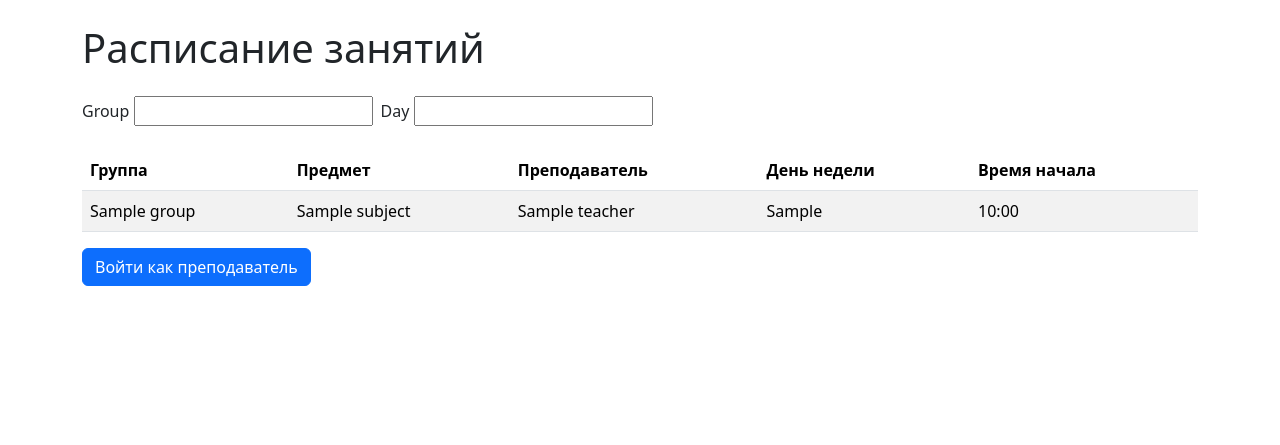
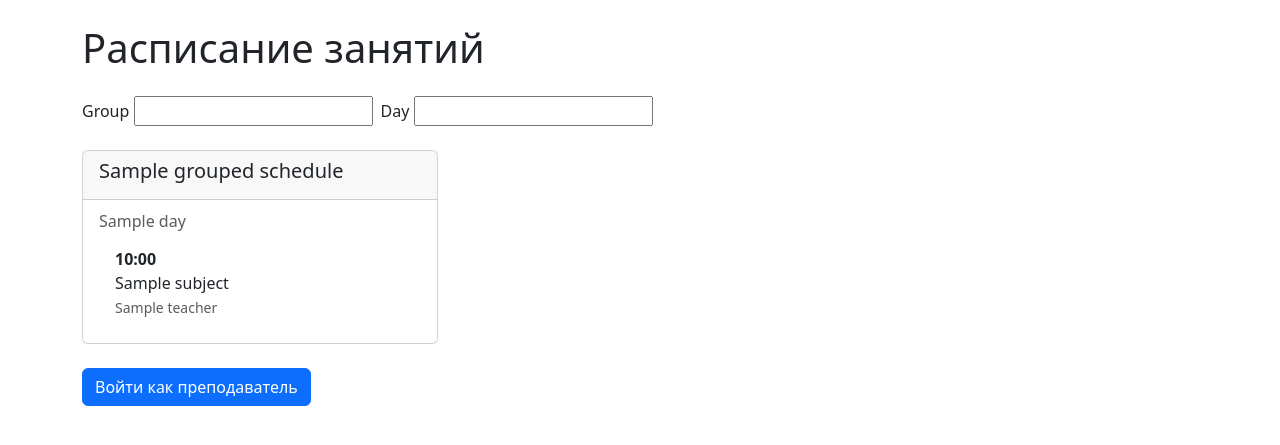
Before and after one commit to DiShGluck/SchedulE, a Django app: template Schedule/scheduleApp/templates/home.html in a window 1280 px wide. Shown: the part 56-501 px from the top of the page. Run offline with Django 3.2, Linux system fonts and the light colour scheme; the template is opened without the code that fills it: most values are stand-ins (such as "Sample title", 1, 10 or a date in 2020); form fields are guessed from the names that the template uses.

Commit message:
Schedule in blocks

```diff
--- a/Schedule/scheduleApp/templates/home.html
+++ b/Schedule/scheduleApp/templates/home.html
@@ -16,33 +16,34 @@
   </div>
 </form>
 
-{% if schedules %}
- <table class="table table-striped table-hover">
-    <thead>
-      <tr>
-        <th>Группа</th>
-        <th>Предмет</th>
-        <th>Преподаватель</th>
-        <th>День недели</th>
-        <th>Время начала</th>
-      </tr>
-    </thead>
-    <tbody>
-      {% for schedule in schedules %}
-        <tr
-          {% if user.is_authenticated %}
-            onclick="window.location='{% url 'update_schedule' schedule.id %}';"
-            style="cursor: pointer;"
-          {% endif %}>
-          <td>{{ schedule.group.name }}</td>
-          <td>{{ schedule.subject.name }}</td>
-          <td>{{ schedule.teacher }}</td>
-          <td>{{ schedule.get_day_display }}</td>
-          <td>{{ schedule.start_time|time:"H:i" }}</td>
-        </tr>
-      {% endfor %}
-    </tbody>
-  </table>
+{% if grouped_schedules %}
+  <div class="row">
+    {% for group_name, days in grouped_schedules.items %}
+      <div class="col-md-4 mb-4">
+        <div class="card">
+          <div class="card-header">
+            <h5 class="card-title">{{ group_name }}</h5>
+          </div>
+          <div class="card-body">
+            {% for day_name, schedules in days.items %}
+              <h6 class="card-subtitle mb-2 text-muted">{{ day_name }}</h6>
+              <ul class="list-group list-group-flush">
+                {% for schedule in schedules %}
+                  <li class="list-group-item {% if user.is_authenticated %}clickable-row{% endif %}" data-href="{% url 'update_schedule' schedule.id %}">
+                    <strong>{{ schedule.start_time|time:"H:i" }}</strong>
+                    <br>
+                    {{ schedule.subject.name }}
+                    <br>
+                    <small class="text-muted">{{ schedule.teacher }}</small>
+                  </li>
+                {% endfor %}
+              </ul>
+            {% endfor %}
+          </div>
+        </div>
+      </div>
+    {% endfor %}
+  </div>
 {% else %}
   <p>Расписание пока отсутствует.</p>
 {% endif %}
@@ -69,5 +70,15 @@
     });
   });
 </script>
+<script>
+  document.addEventListener('DOMContentLoaded', function() {
+    const rows = document.querySelectorAll('.clickable-row');
+    rows.forEach(row => {
+      row.addEventListener('click', function() {
+        window.location.href = this.dataset.href;
+      });
+    });
+  });
+</script>
 
 {% endblock %}
```
Also changed, not shown: Schedule/scheduleApp/views.py (+18 -4 lines), Schedule/db.sqlite3.
